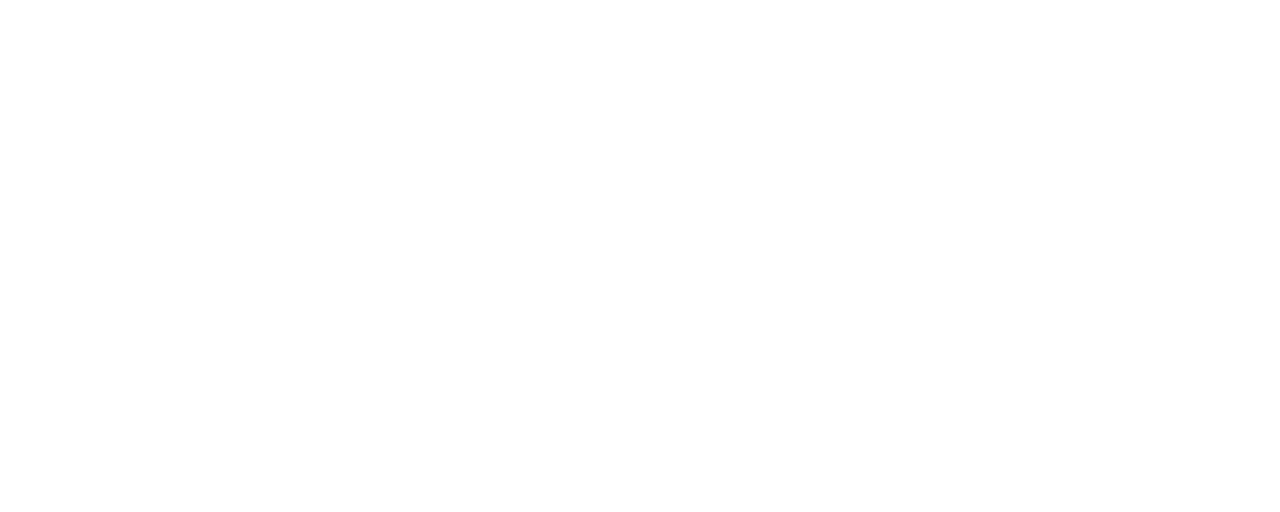
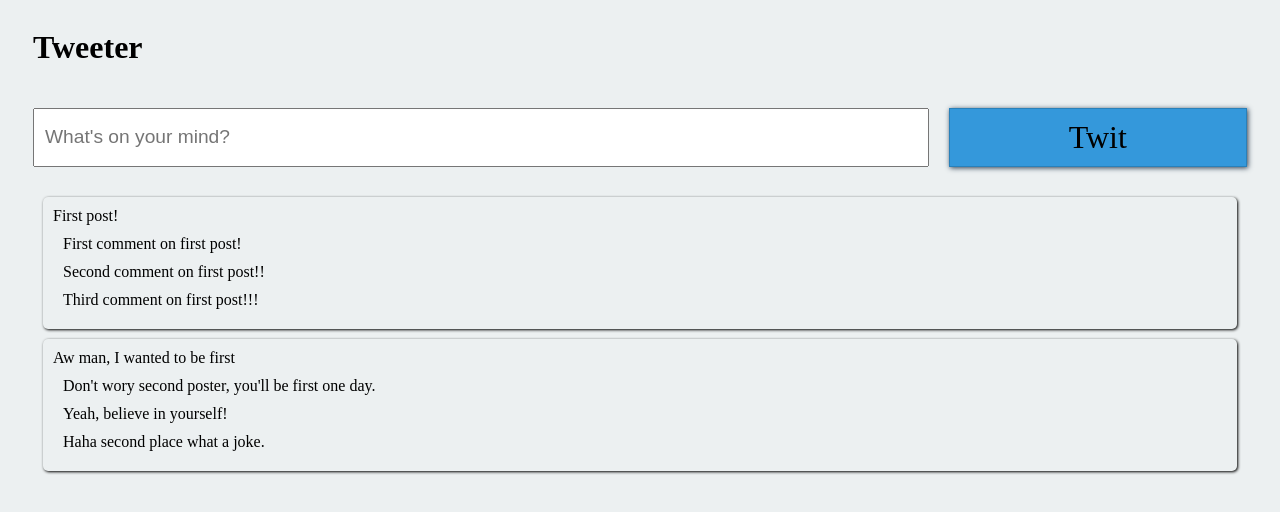
Before and after one commit to asadhmeed2/ATechTweeter, a plain HTML site: page index.html in a window 1280 px wide. Drawn offline with nearby package versions, Linux system fonts and the light colour scheme; a web font is replaced by a local one.

Commit message:
render the posts on view and styles

```diff
--- a/index.html
+++ b/index.html
@@ -1,15 +1,25 @@
 <!DOCTYPE html>
-<html lang="en">
-<head>
-    <meta charset="UTF-8">
-    <meta name="viewport" content="width=device-width, initial-scale=1.0">
-    <link rel="stylesheet" href="style.css">
-    <title>tweeter</title>
-</head>
-<body>
+<html>
+  <head>
+    <title>Tweeter</title>
+    <link href="https://fonts.googleapis.com/css?family=Balthazar" rel="stylesheet">
+    <link rel="stylesheet" type="text/css" media="screen" href="style.css" />
+    <script src="https://ajax.googleapis.com/ajax/libs/jquery/3.3.1/jquery.min.js"></script>
+  </head>
 
+  <body>
+    <div id="container">
+        <h1 id="title">Tweeter</h1>
 
-    <script src="jquery-3.7.1.js"></script>
-    <script src="main.js"></script>
-</body>
+        <input type="text" placeholder="What's on your mind?" id="input">
+
+        <div id="post" onclick="post()">Twit</div>
+
+        <div id="posts"></div>
+    </div>
+
+    <script src="render.js"></script> <!-- You'll create this soon -->
+    <script src="logic.js"></script> <!-- You've got this -->
+    <script src="main.js"></script> <!-- You'll create this soon -->
+  </body>
 </html>
--- a/model.js
+++ b/logic.js
@@ -6,7 +6,7 @@
 //     }
 // }
 
-function Tweeter(){
+function TweeterModule(){
     let _posts =[
         {
             text: "First post!",
@@ -82,37 +82,3 @@ function Tweeter(){
     }
 
 }
-
-const tweeter = Tweeter()
-
-tweeter.addPost("This is my own post!")
-// console.log(tweeter.getPosts())
-//This should be added to the posts array:
-//{text: "This is my own post!", id: "p3", comments: []}
-
-tweeter.removePost("p1")
-console.log(tweeter.getPosts())
-//There should only be two posts in the post's array:
-//{text: "Aw man, I wanted to be first", id: "p2", comments: Array(3)}
-//{text: "This is my own post!", id: "p3", comments: []}
-
-//============================
-//============================
-//Stop here
-//Make sure everything works. Then keep going
-//============================
-//============================
-
-tweeter.addComment("Damn straight it is!", "p2")
-tweeter.addComment("Second the best!", "p0")
-console.log(tweeter.getPosts())
-//This should be added to the third post's comments array:
-//{id: "c7", text: "Damn straight it is!"}
-
-//This should be added to the second post's comments array:
-//{id: "c8", text: "Second the best!"}
-
-tweeter.removeComment("p2", "c6")
-// console.log(tweeter.getPosts())
-//This comment should be removed:
-//{id: "c6", text: "Haha second place what a joke."}
--- a/main.js
+++ b/main.js
@@ -0,0 +1,4 @@
+const tweeter = TweeterModule()
+const renderer = Renderer()
+
+renderer.renderPosts(tweeter.getPosts())
--- /dev/null
+++ b/render.js
@@ -0,0 +1,23 @@
+const postsView = $('#posts')
+
+const Renderer = function(){
+
+    const renderPosts = function(posts){
+        postsView.empty();
+        posts.forEach(function(post,idx){
+            postsView.append(`<div class="post" data-id="${post.id}" id="${post.id}">
+            ${post.text}
+            </div>`)
+
+            const postElement = $(`#${post.id}`)
+            post.comments.forEach(comment=>{
+                postElement.append(`<div class="comments" data-id="${comment.id}" id="${comment.id}">${comment.text}</div>`)
+            })
+        })
+    }
+
+    return {
+        renderPosts
+    }
+
+}
--- a/style.css
+++ b/style.css
@@ -0,0 +1,76 @@
+body{
+    background-color: #ecf0f1;
+    font-family: 'Balthazar', serif;
+}
+
+#container{
+    display: grid;
+    grid-gap: 20px;
+    padding-left: 25px;
+    padding-right: 25px;
+    grid-template-columns: 3fr 1fr;
+    grid-template-areas:
+    "h .""i b""p p"
+}
+
+#header{
+    grid-area: h;
+    color: #3498db;
+}
+
+#input{
+    grid-area: i;
+    padding: 10px;
+    font-size: 1.5vw;
+}
+
+#posts{
+    grid-area: p;
+}
+
+#post{
+    grid-area: b;
+    padding: 10px;
+    background-color: #3498db;
+    border: 1px solid #2980b9;
+    box-shadow: 1px 1px 5px #2c3e50;
+    cursor: pointer;
+    display: flex;
+    justify-content: center;
+    font-size: 2.5vw;
+}
+
+.post{
+    box-shadow: 1px 1px 3px;
+    margin: 10px;
+    border-radius: 5px;
+    padding: 10px;
+}
+
+#post:active{
+    background-color: #2980b9
+}
+
+.post-text{
+    font-weight: bold;
+}
+
+.comments{
+    margin-left: 10px;
+    margin: 10px;
+}
+
+.delete{
+    cursor: pointer;
+    color: #ecf0f1;
+    background-color: #e74c3c;
+    display: inline-block;
+    padding: 5px;
+    border-radius: 3px;
+    font-size: 0.8em;
+}
+
+.delete-comment{
+    cursor: pointer;
+    color: #e74c3c;
+}
```
